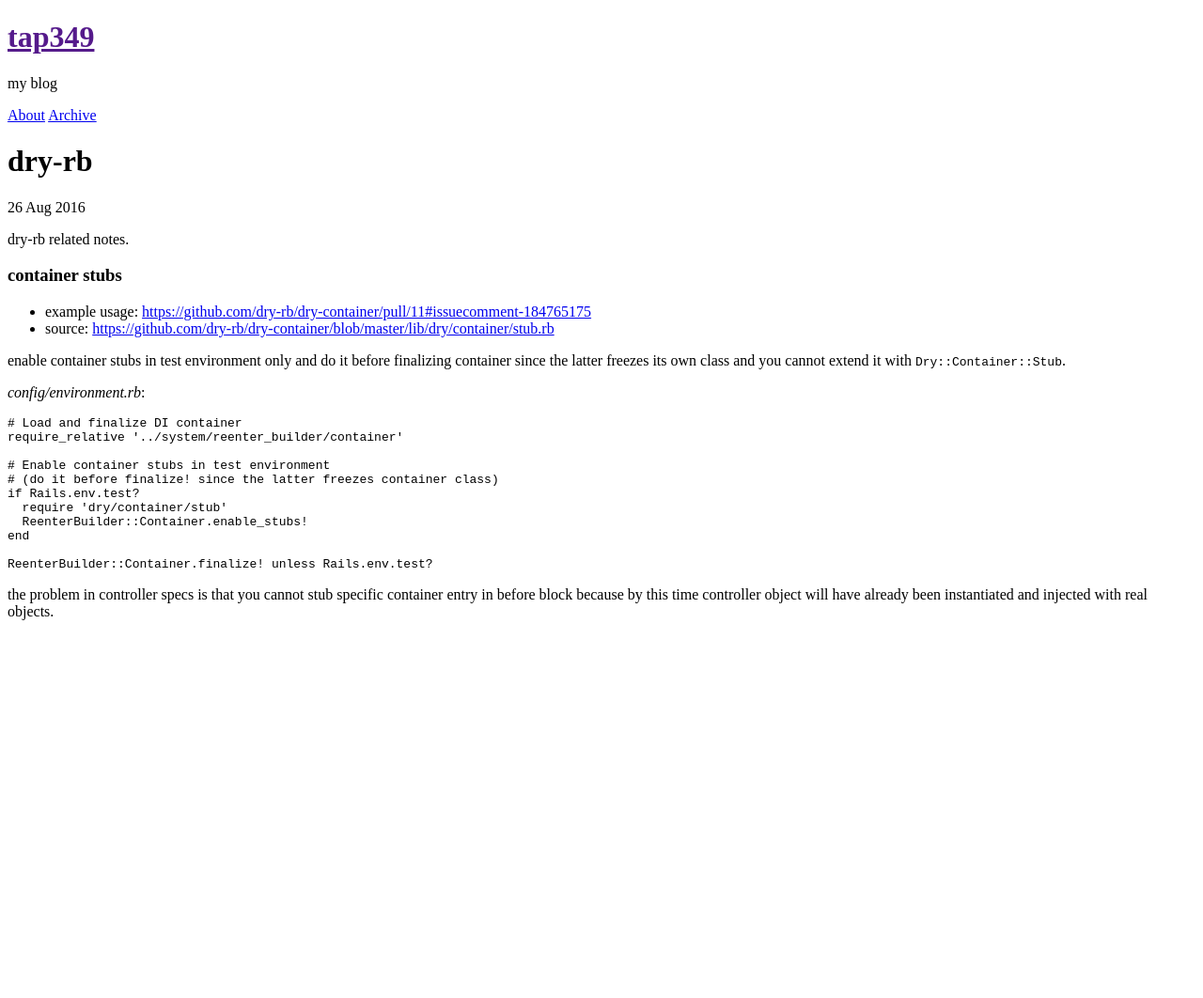
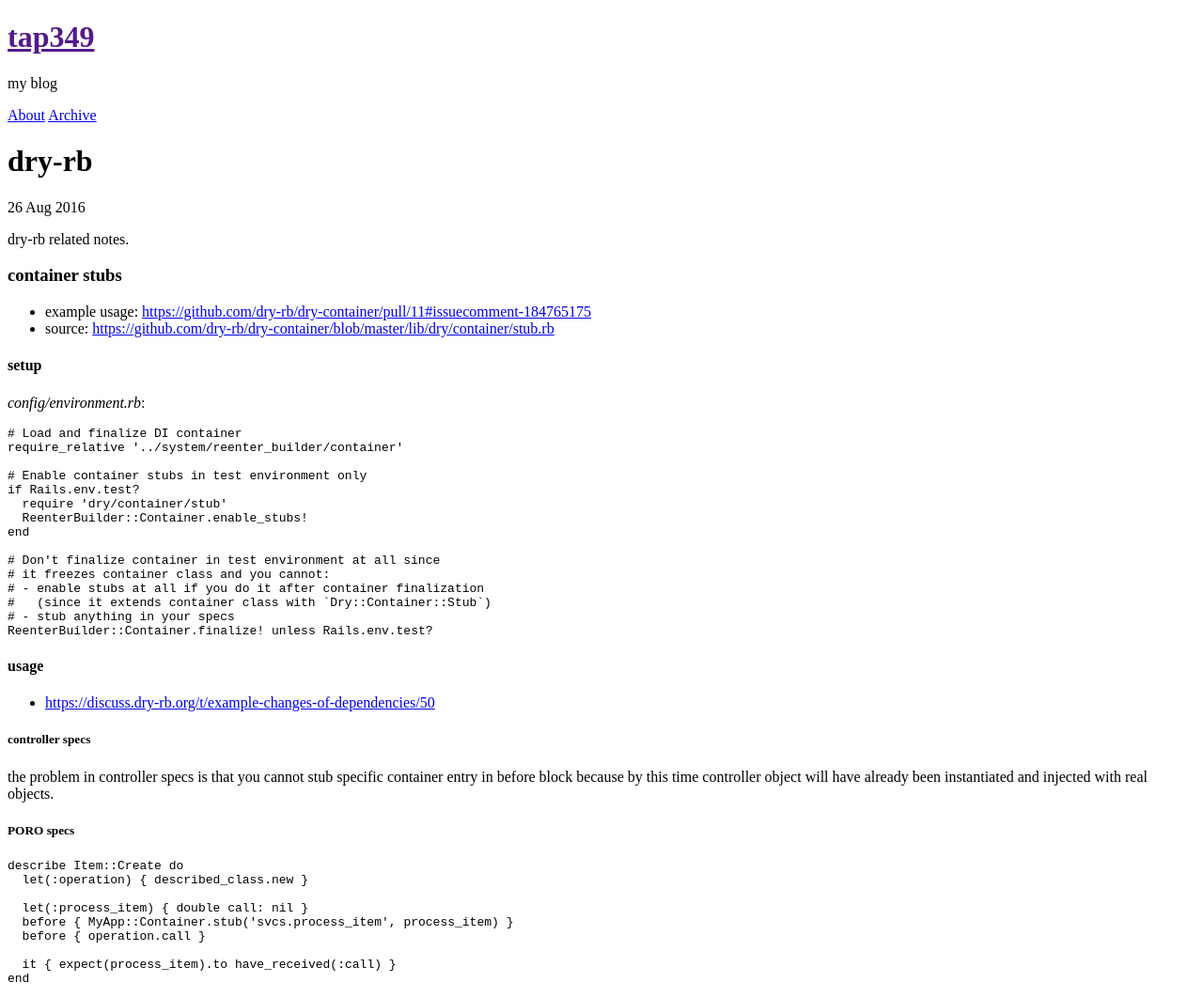
Before and after one commit to tap349/tap349.github.io, a Jekyll site: the page built from _posts/2016-08-26-dry-rb.md, in a window 1280 px wide. Shown: the whole page at 94% size. Built offline with Jekyll 4.4.1, drawn with Linux system fonts in a browser that asks for light colours; before the commit the page ends 900 px from its top, so only the background shows below that.

Commit message:
update 2016-12-27_15:10:14

````diff
--- a/_posts/2016-08-26-dry-rb.md
+++ b/_posts/2016-08-26-dry-rb.md
@@ -15,9 +15,7 @@
 - example usage: <https://github.com/dry-rb/dry-container/pull/11#issuecomment-184765175>
 - source: <https://github.com/dry-rb/dry-container/blob/master/lib/dry/container/stub.rb>
 
-enable container stubs in test environment only and do it before
-finalizing container since the latter freezes its own class and you
-cannot extend it with `Dry::Container::Stub`.
+#### setup
 
 _config/environment.rb_:
 
@@ -25,16 +23,40 @@
 # Load and finalize DI container
 require_relative '../system/reenter_builder/container'
 
-# Enable container stubs in test environment
-# (do it before finalize! since the latter freezes container class)
+# Enable container stubs in test environment only
 if Rails.env.test?
   require 'dry/container/stub'
   ReenterBuilder::Container.enable_stubs!
 end
 
+# Don't finalize container in test environment at all since
+# it freezes container class and you cannot:
+# - enable stubs at all if you do it after container finalization
+#   (since it extends container class with `Dry::Container::Stub`)
+# - stub anything in your specs
 ReenterBuilder::Container.finalize! unless Rails.env.test?
 ```
 
-the problem in controller specs is that you cannot stub specific container
-entry in before block because by this time controller object will have already
-been instantiated and injected with real objects.
+#### usage
+
+- <https://discuss.dry-rb.org/t/example-changes-of-dependencies/50>
+
+##### controller specs
+
+the problem in controller specs is that you cannot stub specific
+container entry in before block because by this time controller object
+will have already been instantiated and injected with real objects.
+
+##### PORO specs
+
+```ruby
+describe Item::Create do
+  let(:operation) { described_class.new }
+
+  let(:process_item) { double call: nil }
+  before { MyApp::Container.stub('svcs.process_item', process_item) }
+  before { operation.call }
+
+  it { expect(process_item).to have_received(:call) }
+end
+```
````
